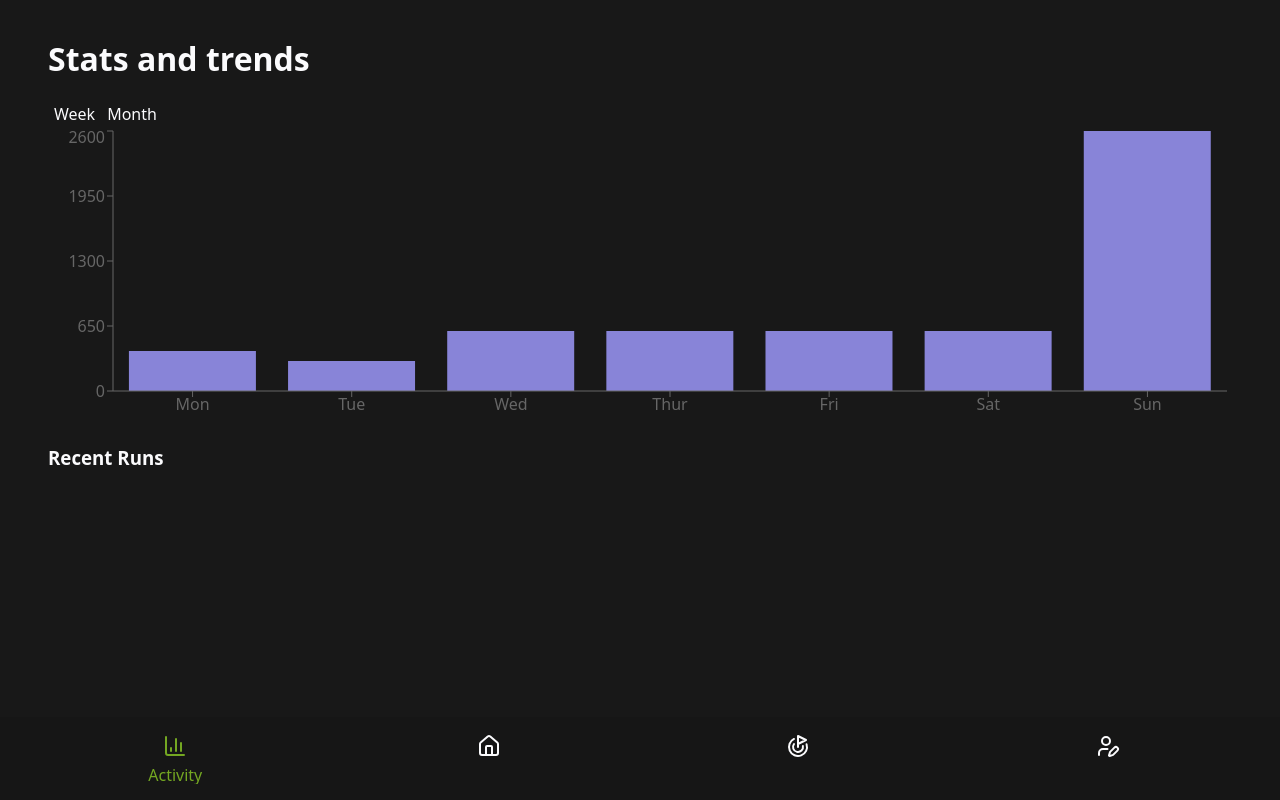
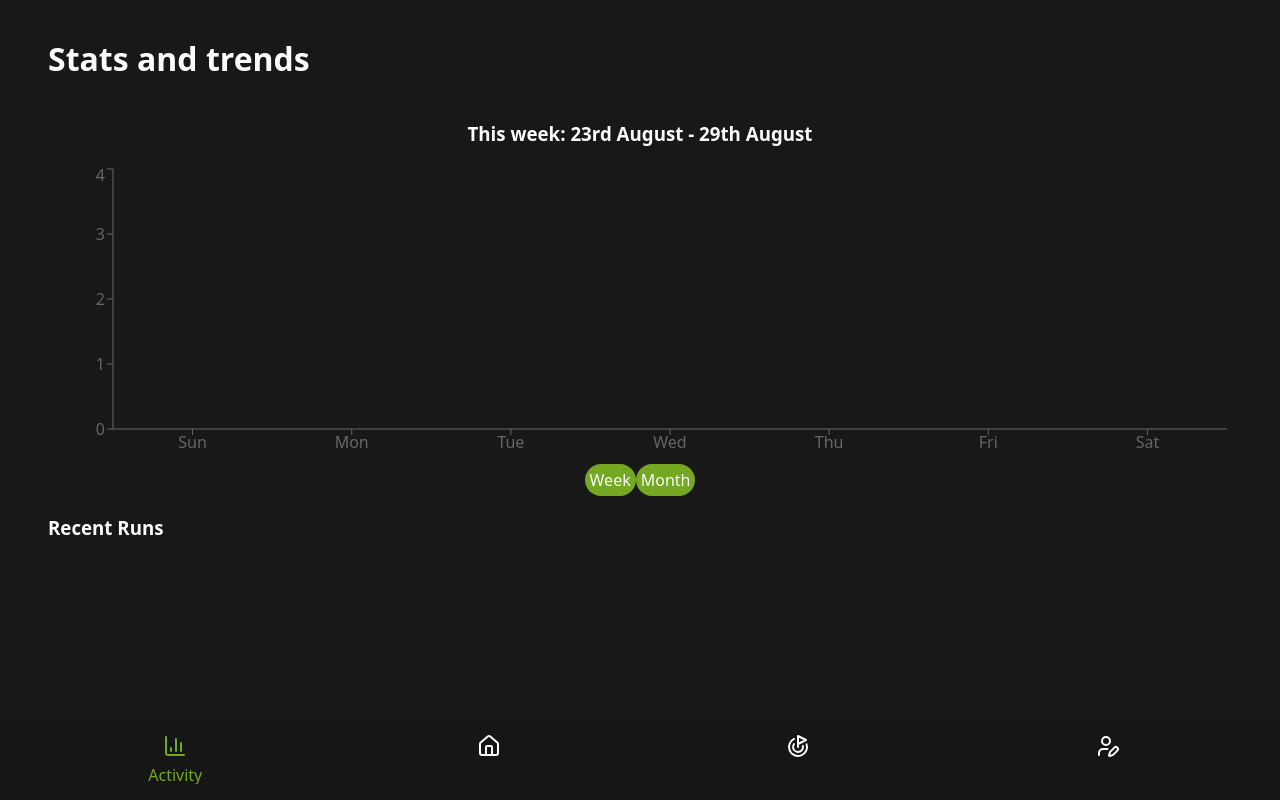
Before and after one commit to MoistenedEgg/React-Running-App, a React (Vite) app: page / in a window 1280 px wide. Both pictures are taken after a click on the button "Activity". Built offline with nearby package versions, Linux system fonts and the light colour scheme.

Commit message:
Made the activity graph functional for current week

```diff
--- a/package.json
+++ b/package.json
@@ -1,5 +1,5 @@
 {
-  "name": "my-app",
+  "name": "Running App",
   "private": true,
   "version": "0.0.0",
   "type": "module",
--- a/src/components/RunStats.jsx
+++ b/src/components/RunStats.jsx
@@ -1,12 +1,9 @@
 import { useUserContext } from "../contexts/UserContext"
 import '../css/RunStats.css'
+import { Trash2, Pencil} from 'lucide-react';
 
 function RunStats({run}){
     const {formatTimeString, sortRunsByDate} = useUserContext()
-
-
-
-
     function getOrdinal(day) {
         if (day > 3 && day < 21) return 'th'; // 11th-13th are all "th"
         switch (day % 10) {
@@ -37,10 +34,23 @@ function RunStats({run}){
     }
     return (
         <div className="run-stats">
-            <div className="run-time">
-                <h3>{formatDate(new Date(run.date))}</h3>
-                <span style={{color: 'gray'}}>{formatDateTime(new Date(run.date))}</span>
+            <div className="run-header">
+                <div className="run-time">
+                    <h3>{formatDate(new Date(run.date))}</h3>
+                    <span style={{color: 'gray'}}>{formatDateTime(new Date(run.date))}</span>
+                </div>
+
+                <div className="run-option-buttons">
+                    <button className="btn-green btn-run-option">
+                        <Pencil/>
+                    </button>
+
+                    <button className="btn-cancel btn-run-option ">
+                        <Trash2/>
+                    </button>
+                </div>
             </div>
+
 
             <div className="main-stats">
 
--- a/src/contexts/UserContext.jsx
+++ b/src/contexts/UserContext.jsx
@@ -29,7 +29,15 @@ export const UserProvider = ({children}) => {
         setRuns(prev =>
             [...prev].sort((r1, r2) => new Date(r2.date).getTime() - new Date(r1.date).getTime())
         )
-}
+    }
+
+    // Compile a list of all runs from within a date range
+    const filterRunsByDate = (startDate, endDate = new Date()) => {
+        return runs.filter(run => {
+            const date = new Date(run.date);
+            return date >= startDate && date <= endDate
+        })
+    }
     const formatTimeString = (seconds) => {
         if(isNaN(seconds) || !Number.isFinite(seconds)){
             return "0:00"
@@ -70,7 +78,8 @@ export const UserProvider = ({children}) => {
         addRun,
         removeRun,
         formatTimeString,
-        sortRunsByDate
+        sortRunsByDate,
+        filterRunsByDate
     }
     return <UserContext.Provider value = {value}>{children}</UserContext.Provider>
 }
--- /dev/null
+++ b/src/css/ActivityPage.css
@@ -0,0 +1,11 @@
+.activity {
+    display: flex;
+    flex-direction: column;
+    flex: 1;
+}
+
+.activity-graph{
+    display: flex;
+    flex-direction: column;
+    align-items: center;
+}
--- a/src/css/RunStats.css
+++ b/src/css/RunStats.css
@@ -26,8 +26,7 @@
 }
 
 .run-time{
-    padding: 0.2rem 1rem;
-    margin: 0.5rem;
+
     transition:  color 0.2s;
 }
 .main-stats{
@@ -63,3 +62,34 @@
 .text-green{
     color: var(--color-primary-muted)
 }
+
+.run-header{
+    padding: 0.2rem 1rem;
+    margin: 0.5rem;
+
+    display: flex;
+    flex-direction: row;
+    align-items: center;
+
+    gap: 0.5rem;
+}
+
+.run-option-buttons{
+    display: flex;
+    margin-left: auto;
+    gap: 0.5rem;
+    opacity: 0;
+
+    transition: opacity 0.2s;
+}
+
+.run-stats:hover .run-option-buttons{
+    opacity: 1;
+}
+
+.btn-run-option{
+    background: var(--color-background);
+    border-radius: 1rem;
+    height: 80%;
+    padding: 0.5rem;
+}
--- a/src/css/StatRecordingPage.css
+++ b/src/css/StatRecordingPage.css
@@ -26,6 +26,7 @@
 }
 .btn-cancel{
     background-color: var(--color-background-lighter);
+    transition: background-color 0.2s ease, border-color 0.2s ease;
 }
 
 .btn-cancel:hover{
--- a/src/pages/ActivityPage.jsx
+++ b/src/pages/ActivityPage.jsx
@@ -1,37 +1,110 @@
 import {BarChart, Bar, XAxis, YAxis, Tooltip, ResponsiveContainer} from 'recharts'
+import {useState, useEffect} from 'react'
 import { useUserContext } from '../contexts/UserContext';
 import RunStats from '../components/RunStats';
+import '../css/ActivityPage.css'
+
+function graphReducer(action){
+    switch(action.type){
+        case "CURRENT_WEEK":
+            // Determine what day we are right now
+            const now = new Date()
+            const today = now.getDay()
+        case "LAST_WEEK":
+
+    }
+}
 
 function ActivityPage(){
-    const {runs} = useUserContext()
-    const data = [
-    { name: 'Mon', sales: 400 },
-    { name: 'Tue', sales: 300 },
-    { name: 'Wed', sales: 600 },
-    { name: 'Thur', sales: 600 },
-    { name: 'Fri', sales: 600 },
-    { name: 'Sat', sales: 600 },
-    { name: 'Sun', sales: 2600 },
-    ];
+    const {runs, filterRunsByDate} = useUserContext()
+    const [graphData, setGraphData] = useState([
+        { name: 'Sun', value: 2600 },
+        { name: 'Mon', value: 400 },
+        { name: 'Tue', value: 300 },
+        { name: 'Wed', value: 600 },
+        { name: 'Thur', value: 600 },
+        { name: 'Fri', value: 600 },
+        { name: 'Sat', value: 600 },
+    ]);
+    const [graphStart, setGraphStart] = useState(0)
+    const [graphEnd, setGraphEnd] = useState(new Date())
 
+    // Init
+    useEffect(() => {
+        // Determine what day we are right now
+        // Temp system: Update later to account for different date ranges
+        const now = new Date()
+        const today = now.getDay()
+        const startOfWeek = new Date()
+        startOfWeek.setDate(now.getDate() - today)
+        startOfWeek.setHours(0, 0, 0, 0)
+
+        setGraphStart(startOfWeek)
+        setGraphEnd(new Date().setDate(startOfWeek.getDate() + 6))
+
+        const filtered = filterRunsByDate(startOfWeek, now)
+
+        console.log("Filtered:")
+        console.log(filtered)
+
+        // Sum up stats for each day
+        const daySummed = Array(7).fill(0);
+        filtered.forEach(run => {
+            const runDate = new Date(run.date);
+            daySummed[runDate.getDay()] += run.distance;
+        }, [])
+
+        console.log("Day Summed:")
+        console.log(daySummed)
+        const data = Array(7).fill(0)
+        for(let i = 0; i < 7; i++){
+            let val = daySummed[i];
+            const day = new Date(startOfWeek)
+            day.setDate(startOfWeek.getDate() + i)
+
+            data[i] = ({name: day.toLocaleString('en-US', {weekday: 'short'}), value: val})
+            console.log({name: day.toLocaleString('en-US', {weekday: 'short'}), value: val})
+        }
+        console.log(`Data: ${data}`)
+        setGraphData(data);
+
+    }, [])
+
+    function getOrdinal(day) {
+        if (day > 3 && day < 21) return 'th'; // 11th-13th are all "th"
+        switch (day % 10) {
+            case 1: return 'st';
+            case 2: return 'nd';
+            case 3: return 'rd';
+            default: return 'th';
+        }
+    }
+
+    function formatDate(date){
+        const day = date.getDate();
+        const month = date.toLocaleDateString('en-GB', {month: 'long'})
+        return `${day}${getOrdinal(day)} ${month}`
+    }
     return (
         <>
         <div className="activity">
             <h1>Stats and trends</h1>
 
             <div className="activity-graph">
-                <div className="size-selector">
-                    <button>Week</button>
-                    <button>Month</button>
-                </div>
+                <h3>{`This week: ${formatDate(new Date(graphStart))} - ${formatDate(new Date(graphEnd))}`}</h3>
                 <ResponsiveContainer width="100%" height={300}>
-                <BarChart data={data}>
+                <BarChart data={graphData}>
                     <XAxis dataKey="name" />
                     <YAxis />
                     <Tooltip isAnimationActive={false}/>
-                    <Bar dataKey="sales" fill="#8884d8" isAnimationActive={false}/>
+                    <Bar dataKey="value" fill="#b0e45c" />
                 </BarChart>
                 </ResponsiveContainer>
+
+                <div className="size-selector">
+                    <button className="btn-green">Week</button>
+                    <button className="btn-green">Month</button>
+                </div>
             </div>
 
             <div className="run-log">
```
